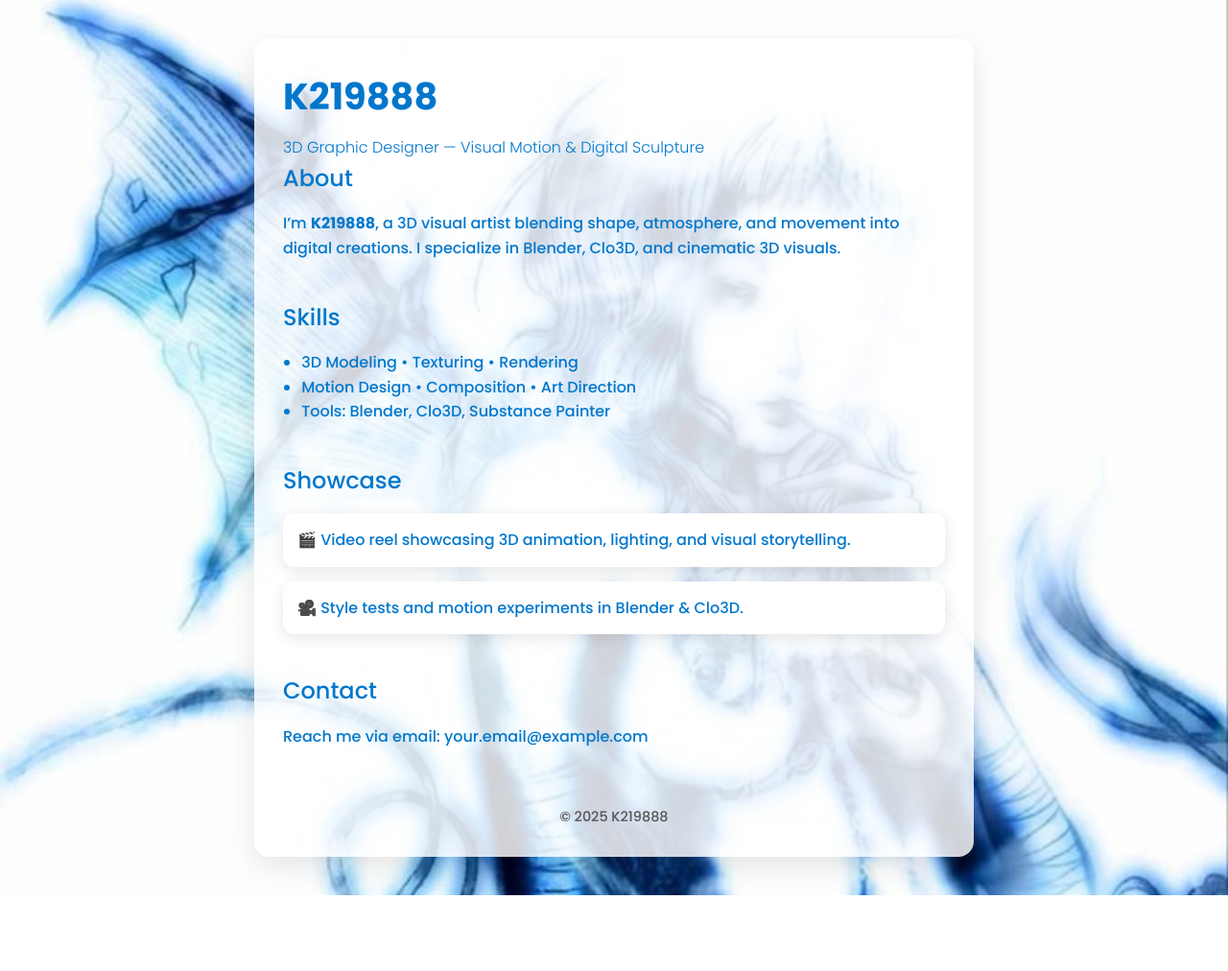
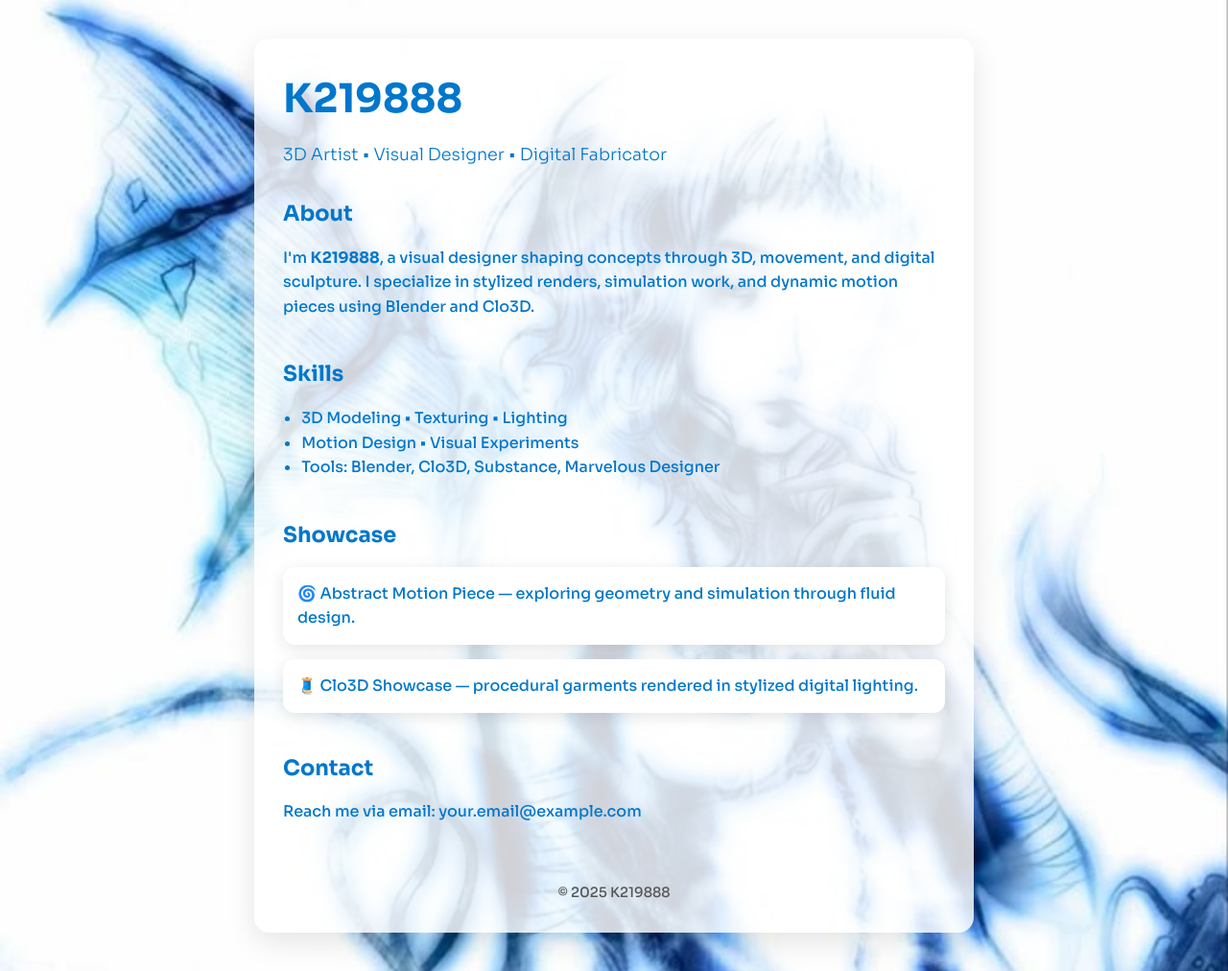
Before and after one commit to K219888/K219888.github.io, a plain HTML site: page index.html in a window 1280 px wide. Shown: the whole page at 96% size. Before the commit the page ends 933 px from the top, so only its background shows below. Drawn offline with Linux system fonts and the light colour scheme.

Commit message:
Update index.html

```diff
--- a/index.html
+++ b/index.html
@@ -4,7 +4,7 @@
   <meta charset="UTF-8" />
   <meta name="viewport" content="width=device-width, initial-scale=1.0" />
   <title>K219888 – 3D Portfolio</title>
-  <link href="https://fonts.googleapis.com/css2?family=Poppins:wght@300;500;700&display=swap" rel="stylesheet">
+  <link href="https://fonts.googleapis.com/css2?family=Sora:wght@300;500;700&display=swap" rel="stylesheet">
   <style>
     :root {
       --text: #0077cc;
@@ -18,7 +18,7 @@
       padding: 0;
     }
     body {
-      font-family: 'Poppins', sans-serif;
+      font-family: 'Sora', sans-serif;
       background: url('background.jpg') no-repeat center center fixed;
       background-size: cover;
       color: var(--text);
@@ -37,15 +37,19 @@
       color: var(--text);
     }
     h1 {
-      font-size: 2.4rem;
+      font-size: 2.6rem;
       margin-bottom: 10px;
+      font-weight: 700;
     }
     header p {
       font-weight: 300;
+      font-size: 1.1rem;
+      margin-bottom: 30px;
     }
     h2 {
       margin-bottom: 15px;
-      font-weight: 500;
+      font-weight: 600;
+      font-size: 1.4rem;
     }
     ul {
       margin-left: 1.2rem;
@@ -77,30 +81,32 @@
     <main>
       <header>
         <h1>K219888</h1>
-        <p>3D Graphic Designer — Visual Motion & Digital Sculpture</p>
+        <p>3D Artist • Visual Designer • Digital Fabricator</p>
       </header>
 
       <section>
         <h2>About</h2>
-        <p>I’m <strong>K219888</strong>, a 3D visual artist blending shape, atmosphere, and movement into digital creations. I specialize in Blender, Clo3D, and cinematic 3D visuals.</p>
+        <p>
+          I'm <strong>K219888</strong>, a visual designer shaping concepts through 3D, movement, and digital sculpture. I specialize in stylized renders, simulation work, and dynamic motion pieces using Blender and Clo3D.
+        </p>
       </section>
 
       <section>
         <h2>Skills</h2>
         <ul>
-          <li>3D Modeling • Texturing • Rendering</li>
-          <li>Motion Design • Composition • Art Direction</li>
-          <li>Tools: Blender, Clo3D, Substance Painter</li>
+          <li>3D Modeling • Texturing • Lighting</li>
+          <li>Motion Design • Visual Experiments</li>
+          <li>Tools: Blender, Clo3D, Substance, Marvelous Designer</li>
         </ul>
       </section>
 
       <section class="projects">
         <h2>Showcase</h2>
         <div class="card">
-          <p>🎬 Video reel showcasing 3D animation, lighting, and visual storytelling.</p>
+          <p>🌀 Abstract Motion Piece — exploring geometry and simulation through fluid design.</p>
         </div>
         <div class="card">
-          <p>🎥 Style tests and motion experiments in Blender & Clo3D.</p>
+          <p>🧵 Clo3D Showcase — procedural garments rendered in stylized digital lighting.</p>
         </div>
       </section>
 
```
